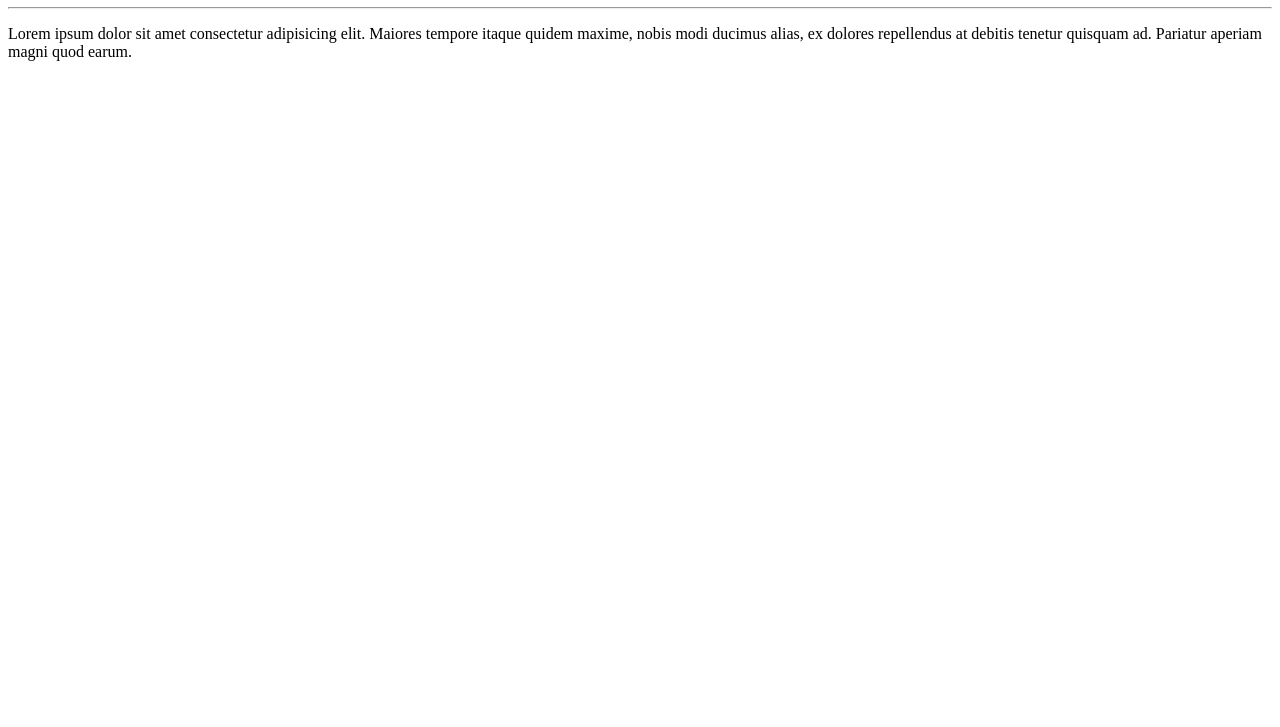
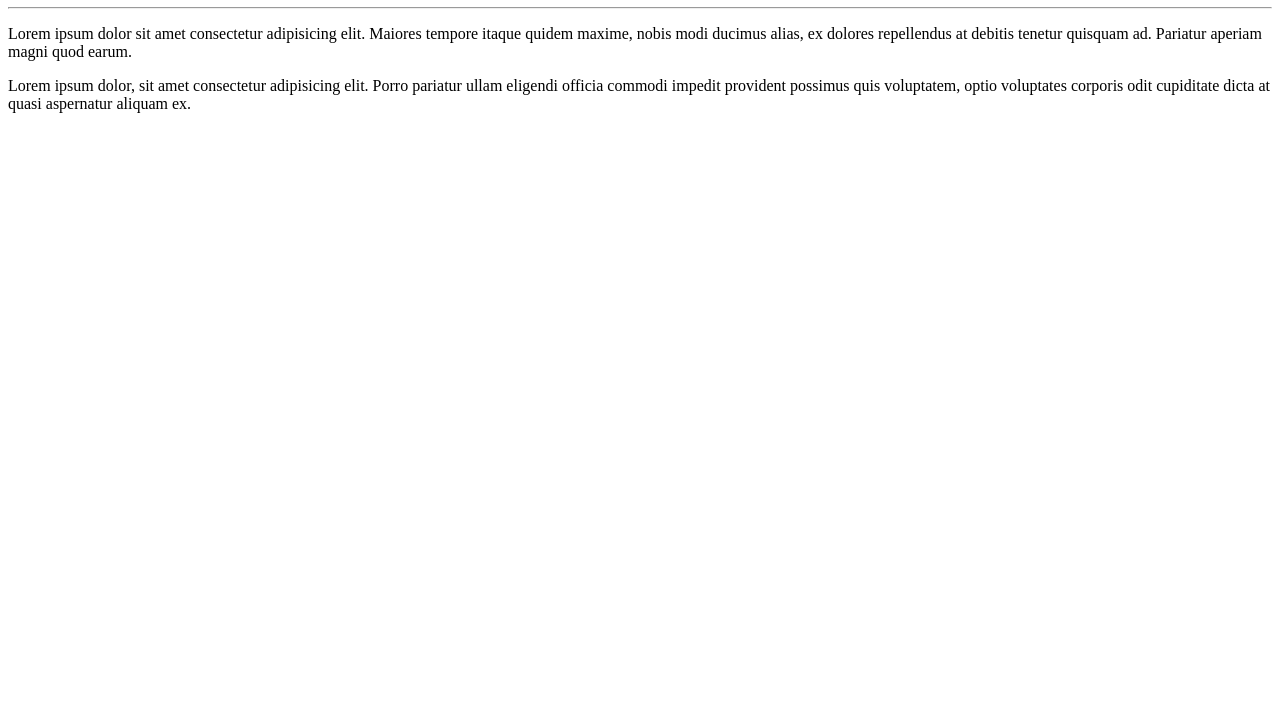
Before and after one commit to bccarolina/hello-word, a plain HTML site: page site-exemplo/index.html in a window 1280 px wide. Shown: the part 73-800 px from the top of the page. Drawn offline with Linux system fonts and the light colour scheme.

Commit message:
Adicionei um parágrafo

```diff
--- a/site-exemplo/index.html
+++ b/site-exemplo/index.html
@@ -10,5 +10,6 @@
     <h1>Olá, Mundo!</h1>
     <hr>
     <p>Lorem ipsum dolor sit amet consectetur adipisicing elit. Maiores tempore itaque quidem maxime, nobis modi ducimus alias, ex dolores repellendus at debitis tenetur quisquam ad. Pariatur aperiam magni quod earum.</p>
+    <p>Lorem ipsum dolor, sit amet consectetur adipisicing elit. Porro pariatur ullam eligendi officia commodi impedit provident possimus quis voluptatem, optio voluptates corporis odit cupiditate dicta at quasi aspernatur aliquam ex.</p>
 </body>
 </html>
```
